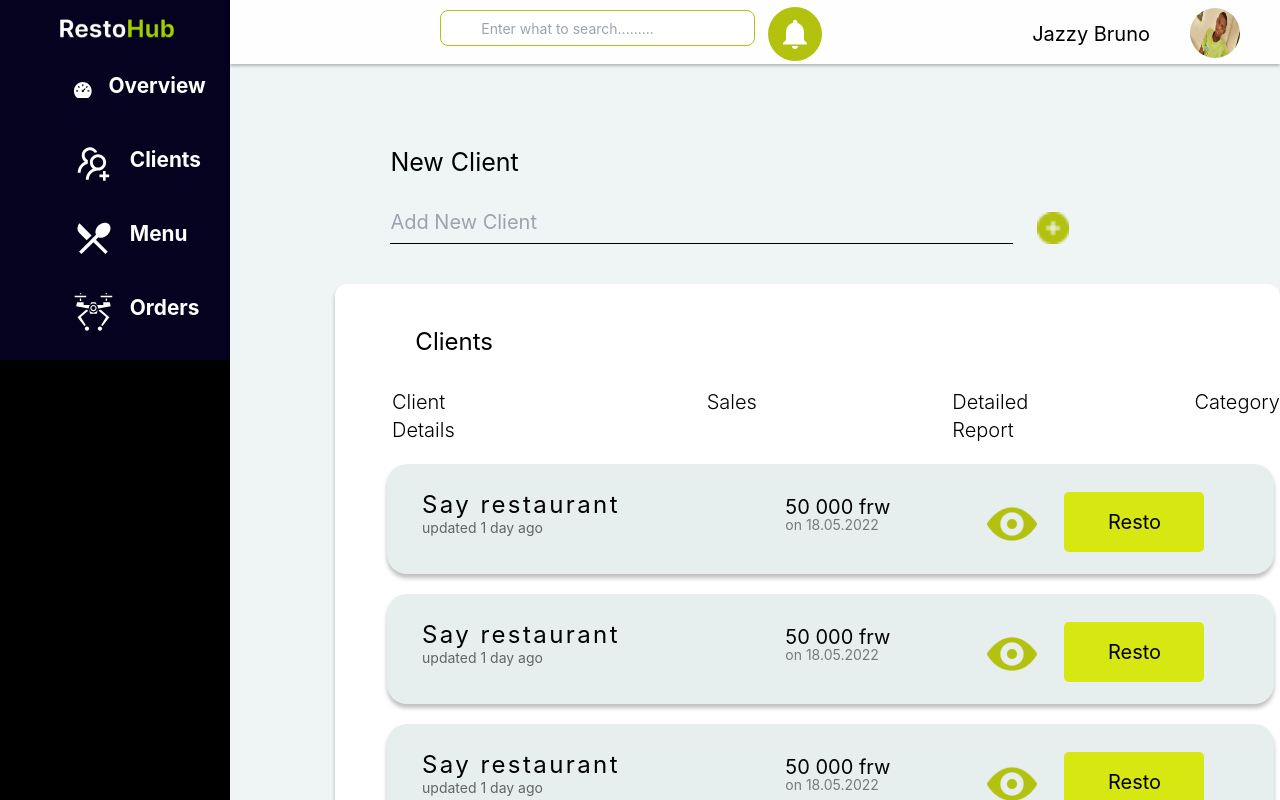
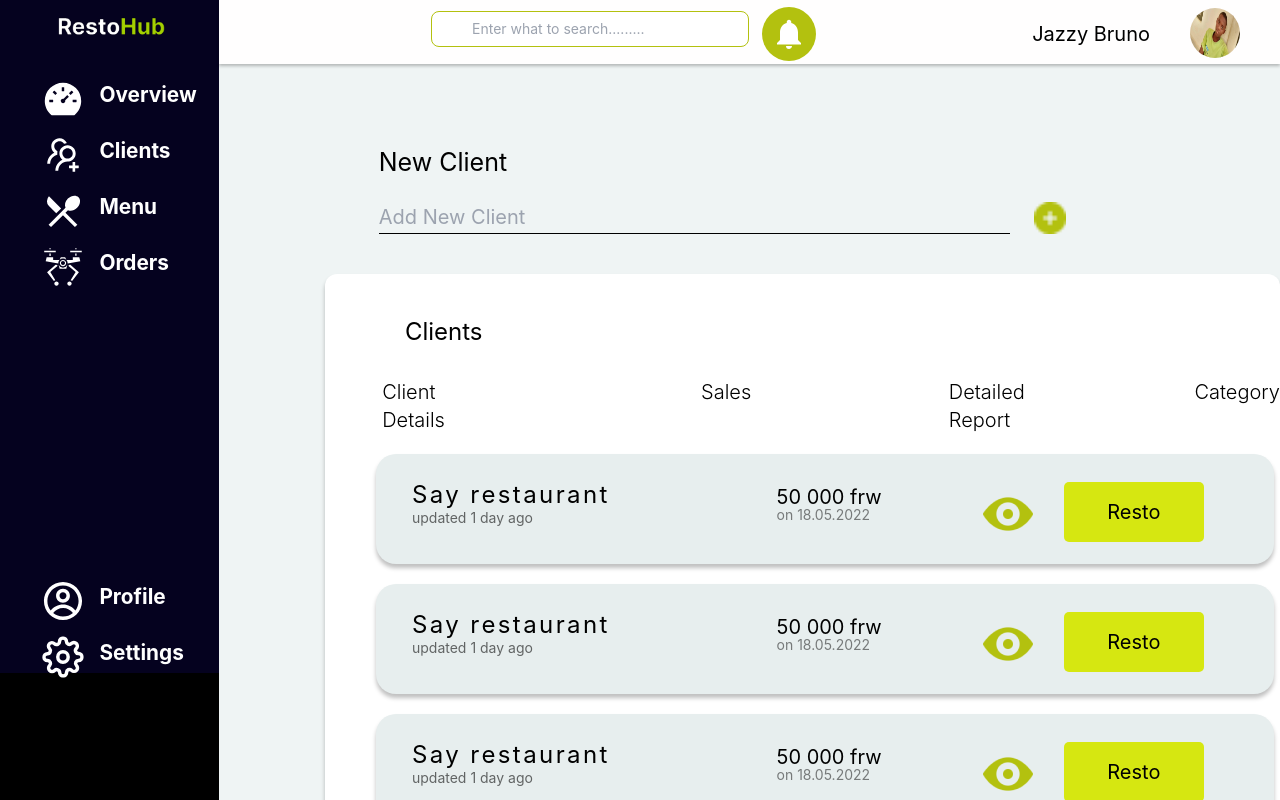
Before and after one commit to jazzybruno/restohub, a React (Create React App) app: page /clients in a window 1280 px wide. Shown: the top 800 px of the page. Built offline with nearby package versions, Linux system fonts and the light colour scheme.

Commit message:
Debuggingg

```diff
--- a/src/App.js
+++ b/src/App.js
@@ -1,4 +1,4 @@
-import { React, useState } from "react";
+import { React, useEffect, useState } from "react";
 import { BrowserRouter, Route, Routes, Navigate } from "react-router-dom";
 import Home from "./components/Home/home";
 import LogIn from "./components/forms/LogIn";
@@ -9,27 +9,24 @@ import Clients from "./components/clients/clients";
 import Menu from "./components/Menu/menu";
 import Order from "./components/orders/order";
 import Profile from "./components/profile/restaurant";
-import Footer from "./components/UI/footer";
+// import Footer from "./components/UI/footer";
 
 const App = () => {
   const [isLoggedIn, setIsLoggedIn] = useState(true);
 
-  const loggedInHandlerfalse = (val) => {
-    setIsLoggedIn(val);
-    console.log(val);
-  };
 
-  const loggedInHandlertrue = (val) => {
-    setIsLoggedIn(val);
-    console.log(val);
-  };
+useEffect(() => {
+
+
+
+});
   return (
     <BrowserRouter>
       <Routes>
         <Route path="/" element={<Home />}></Route>
         <Route
           path="/login"
-          element={<LogIn truthhandler={loggedInHandlertrue} falsehandler={loggedInHandlerfalse} />}
+          element={<LogIn />}
         ></Route>
         <Route path="/signup" element={<SignUp />}></Route>
         <Route
--- a/src/components/Dashboard/overview.css
+++ b/src/components/Dashboard/overview.css
@@ -315,3 +315,11 @@ transition: ease-in 0.2s;
 .swipper >img{
 object-fit: cover;
 }
+
+.logo{
+  margin-left: 10px;
+}
+
+.downWard{
+  margin-top: 200%;
+}
--- a/src/components/Dashboard/sidebar.jsx
+++ b/src/components/Dashboard/sidebar.jsx
@@ -12,10 +12,11 @@ import { FiSettings } from "react-icons/fi";
 const SideBar = () => {
   return (
     <div className="sidebar h-full">
-      <div className="logo mx-10">
+      <div className="logo mx-10 ">
         <img src={logo} alt="The logo of the app" />
         <div></div>
 
+        <div className="all ml-5">
           <a className="overlink " href="/overview">
             <span className="text-white  flex gap-3">
               {" "}
@@ -40,21 +41,23 @@ const SideBar = () => {
               <GiDeliveryDrone className="iconsSide" /> Orders
             </span>
           </a>
-
-        {/* <div className="over flex">
-            {" "}
-            <img src={profile} alt="" />{" "}
-            <p className="text-white my-auto  mx-auto text-xl">Profile</p>
         </div>
 
+        <div className="downWard ml-5 ">
+          <a className="overlink" href="#">
+            <span className="text-white flex gap-3">
+              <CgProfile className="iconsSide text-white" />
+              Profile
+            </span>
+          </a>
 
-
-          <div className="over flex">
-            {" "}
-            <img src={settings} alt="" />{" "}
-            <p className="text-white my-auto  mx-auto text-xl">Settings</p>
+          <a className="overlink" href="#">
+            <span className="text-white flex gap-3">
+              <FiSettings className="iconsSide text-white" />
+              Settings
+            </span>
+          </a>
         </div>
-          */}
       </div>
     </div>
   );
--- a/src/components/forms/LogIn.js
+++ b/src/components/forms/LogIn.js
@@ -42,7 +42,7 @@ const [password, setPassword] = useState("");
     localStorage.setItem("accessToken", response.data.token.accessToken);
     localStorage.setItem("refreshToken", response.data.token.refreshToken);
 
-    props.truthhandler(true);
+    // props.handler(true);
 
     swal({
       title: "Great!!",
@@ -57,7 +57,7 @@ const [password, setPassword] = useState("");
     const message = error.response.data.apierror.message
     JSON.stringify(message)
 
-    props.falsehandler(false);
+    // props.handler(false);
 
     swal({
       title: "Error",
```
Also changed, not shown: src/components/UI/Barchat.jsx (line endings or trailing spaces), src/components/images/design.jpg (added). Lines whose indentation alone changed are shown as unchanged.
